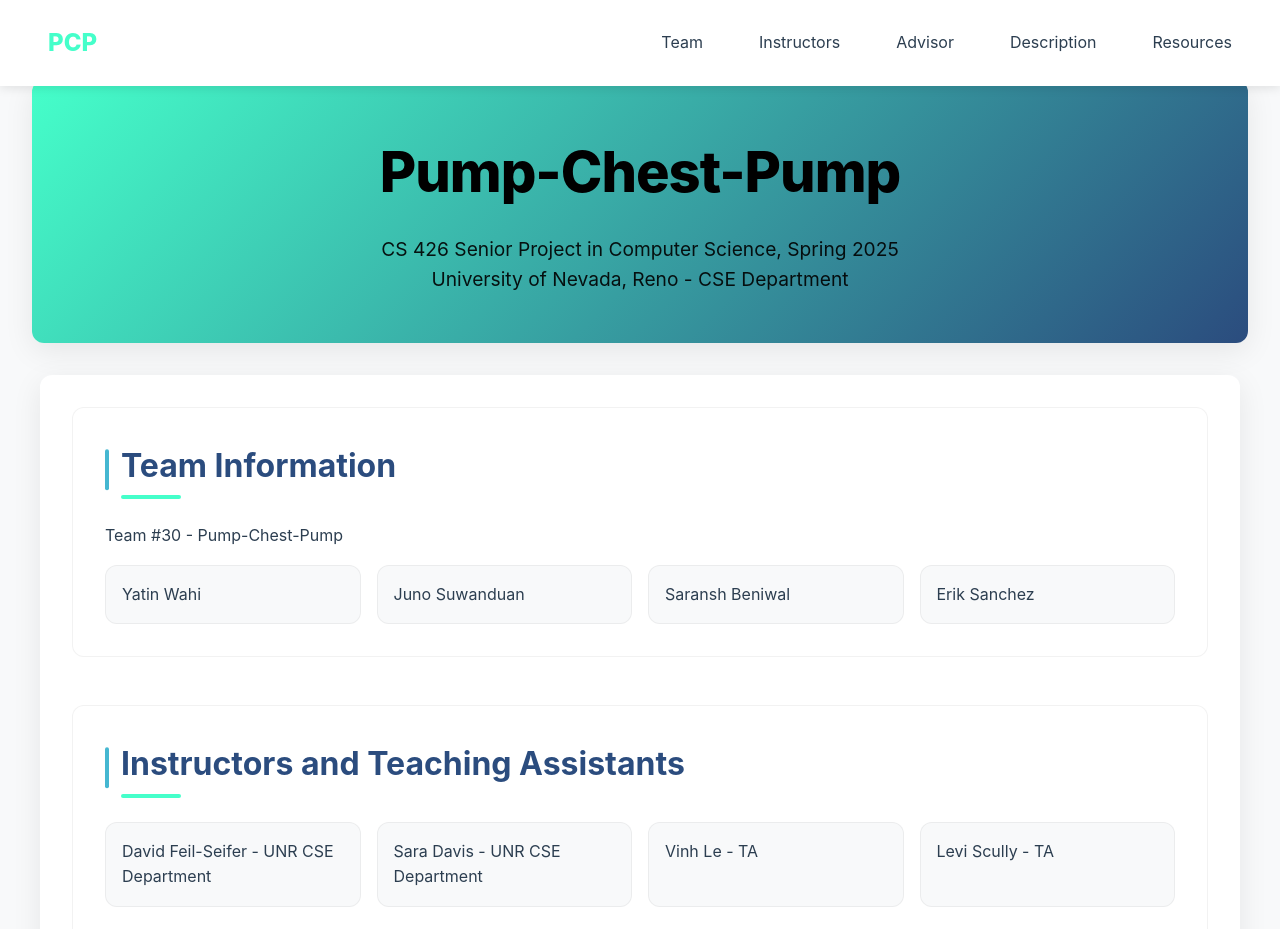
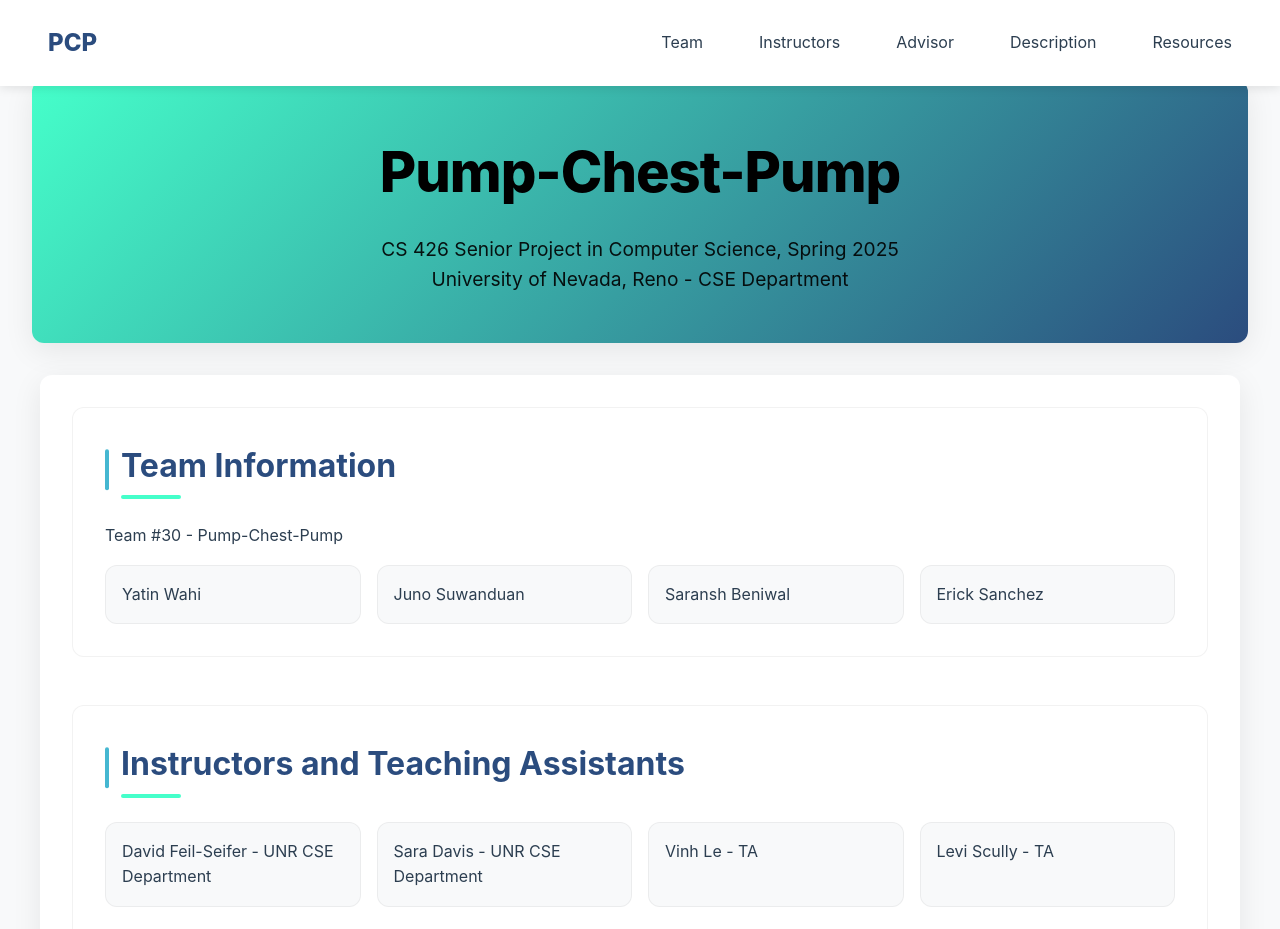
Before and after one commit to Wahi-Yatin-1104/426website, a plain HTML site: page index.html in a window 1280 px wide. Shown: the top 929 px of the page. Drawn offline with Linux system fonts and the light colour scheme.

Commit message:
Add files via upload

```diff
--- a/index.html
+++ b/index.html
@@ -41,7 +41,7 @@
                 <li>Yatin Wahi</li>
                 <li>Juno Suwanduan</li>
                 <li>Saransh Beniwal</li>
-                <li>Erik Sanchez</li>
+                <li>Erick Sanchez</li>
             </ul>
         </section>
 
--- a/styles.css
+++ b/styles.css
@@ -240,7 +240,7 @@ h3 {
 .nav-logo {
     font-size: 1.5rem;
     font-weight: 800;
-    color: var(--primary-color);
+    color: var(--secondary-color);
     text-decoration: none;
     padding: 0.5rem 1rem;
     border-radius: var(--border-radius);
```
